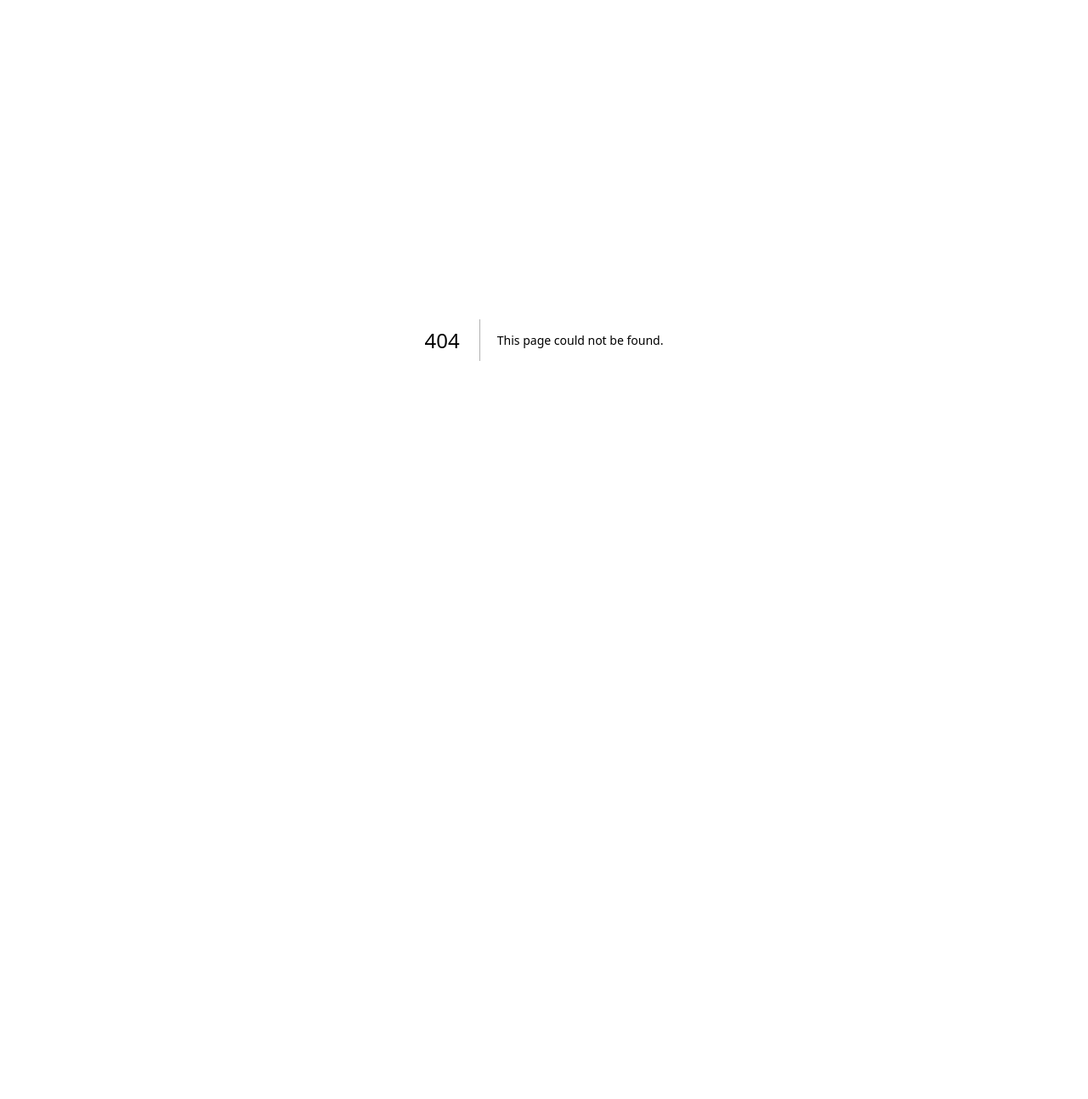
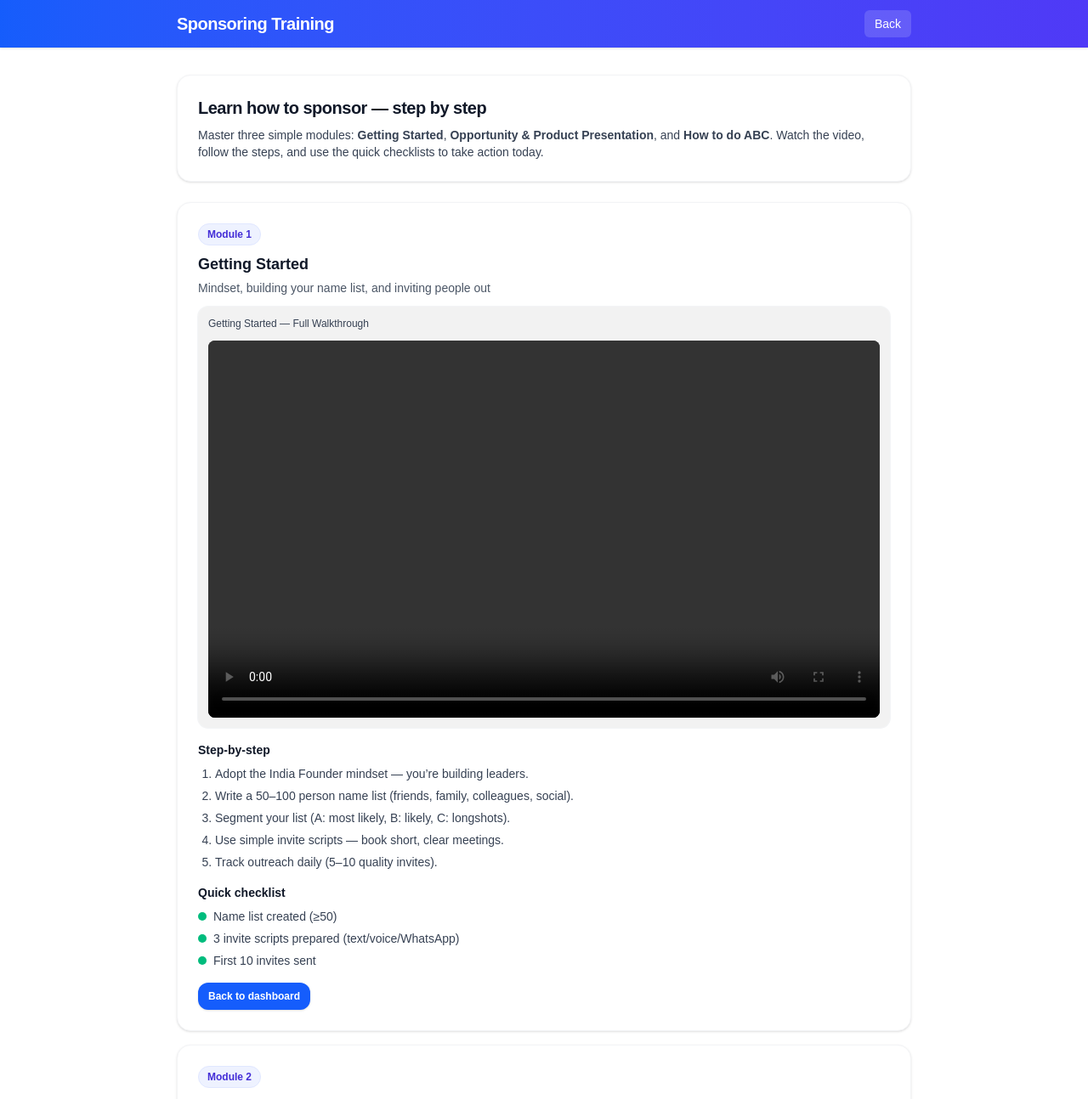
Before and after one commit to mav910623/india-landing, a Next.js app: page /train/sponsor in a window 1280 px wide. Before the commit this address had no page. Shown: the top 1294 px of the page at 85% size. Before the commit the page ends 800 px from the top, so only its background shows below. Built offline with nearby package versions, Linux system fonts and the light colour scheme; no server answers; sample sign-in values are in the browser's storage.

Commit message:
Dashboard: add 'Learn how to sponsor' CTA + Help modal link; add /train/sponsor training page with 3 modules and video placeholders

```diff
--- a/app/dashboard/page.js
+++ b/app/dashboard/page.js
@@ -293,10 +293,7 @@ export default function DashboardPage() {
   }
 
   /** Mission 2: number of L1 with ≥10 */
-  const l1Children = useMemo(
-    () => (childrenCache[currentUid] || []),
-    [childrenCache, currentUid]
-  );
+  const l1Children = childrenCache[currentUid] || [];
   const completedL1 = useMemo(() => {
     let c = 0;
     for (const kid of l1Children) {
@@ -386,35 +383,15 @@ export default function DashboardPage() {
 
   /** ===== UI ===== */
   return (
-    <div className="min-h-screen bg-gradient-to-b from-sky-50 via-white to-white pb-24">
-      {/* Soft ornaments (match register/login) */}
-      <div className="pointer-events-none fixed inset-0 -z-10">
-        <div className="absolute -top-24 -left-16 h-72 w-72 rounded-full bg-blue-100/40 blur-3xl" />
-        <div className="absolute -bottom-16 -right-24 h-72 w-72 rounded-full bg-indigo-100/40 blur-3xl" />
-      </div>
-
-      {/* Header — brand + actions */}
-      <header className="sticky top-0 z-30 bg-white/70 backdrop-blur supports-[backdrop-filter]:bg-white/60 border-b border-gray-100">
+    <div className="min-h-screen bg-white pb-24">
+      {/* Header */}
+      <header className="bg-gradient-to-r from-blue-600 to-indigo-600 text-white shadow-sm">
         <div className="mx-auto max-w-4xl px-4 py-3 flex items-center justify-between">
-          <div className="flex items-center gap-3 min-w-0">
-            <div className="rounded-2xl ring-1 ring-gray-100 shadow-sm p-2 bg-white shrink-0">
-              <Image
-                src="/nuvantage-icon.svg"
-                alt="NuVantage India"
-                width={40}
-                height={40}
-                priority
-                className="block"
-              />
-            </div>
-            <h1 className="text-[17px] sm:text-xl font-semibold tracking-tight text-gray-900 truncate">
-              Team Dashboard
-            </h1>
-          </div>
+          <h1 className="text-lg sm:text-xl font-semibold tracking-tight">Team Dashboard</h1>
           <div className="flex items-center gap-2">
             <button
               onClick={() => setShowHelp(true)}
-              className="rounded-2xl border border-gray-200 bg-white px-3 py-1.5 text-sm text-gray-800 hover:bg-gray-50 transition"
+              className="rounded-md bg-white/15 px-3 py-1.5 text-sm hover:bg-white/25 transition"
               title="How it works"
             >
               Help
@@ -424,7 +401,7 @@ export default function DashboardPage() {
                 await signOut(auth);
                 router.push("/login");
               }}
-              className="rounded-2xl bg-blue-600 px-3 py-1.5 text-sm font-semibold text-white hover:bg-blue-700 transition"
+              className="rounded-md bg-white/15 px-3 py-1.5 text-sm hover:bg-white/25 transition"
               title="Log out"
             >
               Logout
@@ -435,7 +412,7 @@ export default function DashboardPage() {
 
       <main className="mx-auto max-w-4xl px-4 py-6 sm:py-8">
         {/* ===== Hero ===== */}
-        <section className="rounded-3xl border border-gray-100/80 bg-white/80 backdrop-blur-sm shadow-xl p-4 sm:p-6">
+        <section className="rounded-2xl border border-gray-100 bg-white shadow-sm p-4 sm:p-6">
           <div className="flex items-center justify-between gap-3">
             <div className="min-w-0">
               <p className="text-sm text-gray-600">{greeting()},</p>
@@ -443,6 +420,26 @@ export default function DashboardPage() {
                 {userData?.name || "India Founder"}
               </h2>
               <p className="mt-2 text-sm text-gray-700">{heroLine()}</p>
+
+              {/* NEW: Learn how to sponsor button */}
+              <div className="mt-3">
+                <a
+                  href="/train/sponsor"
+                  className="inline-flex items-center gap-2 rounded-xl bg-indigo-600 text-white px-3 py-2 text-sm font-semibold hover:bg-indigo-700 active:scale-[0.99] shadow-sm"
+                  title="Step-by-step training"
+                >
+                  <svg xmlns="http://www.w3.org/2000/svg" width="16" height="16"
+                       viewBox="0 0 24 24" fill="none" stroke="currentColor"
+                       strokeWidth="2" strokeLinecap="round" strokeLinejoin="round"
+                       className="opacity-90">
+                    <path d="M4 19.5A2.5 2.5 0 0 0 6.5 22h11A2.5 2.5 0 0 0 20 19.5V6l-5-4H6.5A2.5 2.5 0 0 0 4 4.5z"/>
+                    <path d="M14 2v4a2 2 0 0 0 2 2h4"/>
+                    <path d="m12 12 4 2-4 2-4-2 4-2z"/>
+                  </svg>
+                  Learn how to sponsor
+                </a>
+              </div>
+
               {dashError && (
                 <div className="mt-3 rounded-xl bg-amber-50 px-4 py-3 text-sm text-amber-800 border border-amber-200">
                   {dashError}
@@ -562,7 +559,7 @@ export default function DashboardPage() {
         {/* ===== Team ===== */}
         <section
           id="teamSection"
-          className="mt-8 rounded-3xl border border-gray-100/80 bg-white/80 backdrop-blur-sm shadow-xl p-4 sm:p-6"
+          className="mt-8 rounded-2xl border border-gray-100 bg-white shadow-sm p-4 sm:p-6"
         >
           <div className="flex items-center justify-between gap-3">
             <div className="flex items-center gap-3">
@@ -581,7 +578,6 @@ export default function DashboardPage() {
             {treeLoading && <span className="text-xs text-gray-500">Loading…</span>}
           </div>
 
-          {/* Level stats — now behind the arrow */}
           {showLevelBreakdown && (
             <div className="mt-3 -mx-1 overflow-x-auto">
               <div className="flex gap-2 px-1 pb-1">
@@ -650,11 +646,11 @@ export default function DashboardPage() {
       </main>
 
       {/* Sticky bottom action bar */}
-      <div className="fixed bottom-0 inset-x-0 z-40 border-t border-gray-200 bg-white/90 backdrop-blur supports-[backdrop-filter]:bg-white/75">
+      <div className="fixed bottom-0 inset-x-0 z-40 border-t border-gray-200 bg-white/95 backdrop-blur supports-[backdrop-filter]:bg-white/80">
         <div className="mx-auto max-w-4xl px-4 py-2.5 grid grid-cols-2 gap-2">
           <button
             onClick={handleCopy}
-            className="rounded-2xl bg-blue-600 text-white px-3 py-2.5 text-sm font-semibold hover:bg-blue-700 shadow-sm"
+            className="rounded-xl bg-blue-600 text-white px-3 py-2 text-sm font-medium hover:bg-blue-700 shadow-sm"
             title="Copy your referral link"
           >
             Copy Invite Link
@@ -666,7 +662,7 @@ export default function DashboardPage() {
             )}`}
             target="_blank"
             rel="noopener noreferrer"
-            className="rounded-2xl border border-emerald-200 bg-emerald-50 px-3 py-2.5 text-sm text-emerald-700 hover:bg-emerald-100 text-center font-semibold shadow-sm"
+            className="rounded-xl border border-emerald-200 bg-emerald-50 px-3 py-2 text-sm text-emerald-700 hover:bg-emerald-100 text-center font-medium shadow-sm"
             title="Share on WhatsApp"
           >
             Share on Whatsapp
@@ -700,6 +696,16 @@ export default function DashboardPage() {
                 <li>Multiply into <strong>Level 2</strong>: support <strong>3</strong> leaders to reach <strong>10/10</strong> (Mission 3).</li>
                 <li>Tap <strong>+</strong> to drill into deeper levels. Open a row to view phone & WhatsApp.</li>
               </ol>
+
+              {/* NEW: Inline CTA inside help */}
+              <div className="mt-4">
+                <a
+                  href="/train/sponsor"
+                  className="inline-flex items-center gap-2 rounded-xl bg-indigo-600 text-white px-3 py-2 text-xs font-semibold hover:bg-indigo-700 active:scale-[0.99] shadow-sm"
+                >
+                  📘 Learn how to sponsor
+                </a>
+              </div>
             </div>
           </div>
         </div>
@@ -816,10 +822,7 @@ function TreeChildren({
   l1Progress,
   fetchL1Progress,
 }) {
-  const kids = useMemo(
-    () => (childrenCache[parentId] || []),
-    [childrenCache, parentId]
-  );
+  const kids = childrenCache[parentId] || [];
   const manyRows = kids.length > VIRTUALIZE_THRESHOLD;
 
   const parentRef = useRef(null);
--- /dev/null
+++ b/app/train/sponsor/page.js
@@ -0,0 +1,195 @@
+"use client";
+
+import { useEffect, useState } from "react";
+import { useRouter } from "next/navigation";
+import { auth } from "@/lib/firebase";
+
+export const dynamic = "force-dynamic";
+export const fetchCache = "force-no-store";
+
+export default function SponsorTrainingPage() {
+  const router = useRouter();
+  const [ready, setReady] = useState(false);
+
+  useEffect(() => {
+    const unsub = auth.onAuthStateChanged((u) => {
+      if (!u) router.replace("/login");
+      else setReady(true);
+    });
+    return () => unsub();
+  }, [router]);
+
+  if (!ready) {
+    return (
+      <div className="min-h-screen flex items-center justify-center bg-white">
+        <p className="text-base text-gray-500">Loading…</p>
+      </div>
+    );
+  }
+
+  return (
+    <div className="min-h-screen bg-white">
+      {/* Top bar (kept simple to match app aesthetic) */}
+      <header className="bg-gradient-to-r from-blue-600 to-indigo-600 text-white shadow-sm">
+        <div className="mx-auto max-w-4xl px-4 py-3 flex items-center justify-between">
+          <h1 className="text-lg sm:text-xl font-semibold tracking-tight">Sponsoring Training</h1>
+          <a
+            href="/dashboard"
+            className="rounded-md bg-white/15 px-3 py-1.5 text-sm hover:bg-white/25 transition"
+          >
+            Back
+          </a>
+        </div>
+      </header>
+
+      <main className="mx-auto max-w-4xl px-4 py-6 sm:py-8">
+        {/* Hero / Intro */}
+        <section className="rounded-2xl border border-gray-100 bg-white shadow-sm p-4 sm:p-6">
+          <h2 className="text-xl font-extrabold text-gray-900 tracking-tight">
+            Learn how to sponsor — step by step
+          </h2>
+          <p className="mt-2 text-sm text-gray-700">
+            Master three simple modules: <strong>Getting Started</strong>,{" "}
+            <strong>Opportunity & Product Presentation</strong>, and{" "}
+            <strong>How to do ABC</strong>. Watch the video, follow the steps, and use the quick
+            checklists to take action today.
+          </p>
+        </section>
+
+        {/* Modules */}
+        <div className="mt-6 grid gap-4">
+          <ModuleCard
+            index={1}
+            title="Getting Started"
+            subtitle="Mindset, building your name list, and inviting people out"
+            videoTitle="Getting Started — Full Walkthrough"
+            // Replace with your actual video URL when ready
+            videoSrc=""
+            poster=""
+            steps={[
+              "Adopt the India Founder mindset — you’re building leaders.",
+              "Write a 50–100 person name list (friends, family, colleagues, social).",
+              "Segment your list (A: most likely, B: likely, C: longshots).",
+              "Use simple invite scripts — book short, clear meetings.",
+              "Track outreach daily (5–10 quality invites).",
+            ]}
+            checklist={[
+              "Name list created (≥50)",
+              "3 invite scripts prepared (text/voice/WhatsApp)",
+              "First 10 invites sent",
+            ]}
+          />
+
+          <ModuleCard
+            index={2}
+            title="Opportunity & Product Presentation"
+            subtitle="How to present the business and share product stories"
+            videoTitle="Opportunity & Product Basics"
+            videoSrc=""
+            poster=""
+            steps={[
+              "Open with your story (why India, why now).",
+              "Show the simple business model: Build → Duplicate → Multiply.",
+              "Highlight 2–3 flagship products with simple benefits.",
+              "Handle basics: time, tools, support, and next steps.",
+              "Close clearly: invite to register or book ABC with upline.",
+            ]}
+            checklist={[
+              "Personal 60–90s story practiced",
+              "2–3 product highlights ready",
+              "Closing questions scripted",
+            ]}
+          />
+
+          <ModuleCard
+            index={3}
+            title="How to do ABC"
+            subtitle="Link people to value: A = Value Add, B = Bridge, C = Customer/Prospect"
+            videoTitle="ABC — Value Add, Bridge, Customer"
+            videoSrc=""
+            poster=""
+            steps={[
+              "A (Value Add): pick the right asset — live meeting, upline, short recording.",
+              "B (Bridge): edify the asset — why it helps your prospect.",
+              "C (Customer/Prospect): confirm time, send link, and set expectations.",
+              "After: confirm attendance, and schedule the follow-up.",
+              "Close with a clear decision or next step.",
+            ]}
+            checklist={[
+              "3 value-add options listed (meeting/upline/tools)",
+              "Bridge script written",
+              "Follow-up template ready",
+            ]}
+          />
+        </div>
+      </main>
+    </div>
+  );
+}
+
+function ModuleCard({ index, title, subtitle, videoTitle, videoSrc, poster, steps, checklist }) {
+  return (
+    <section className="rounded-2xl border border-gray-100 bg-white shadow-sm p-4 sm:p-6">
+      <div className="flex items-start justify-between gap-3">
+        <div className="min-w-0">
+          <div className="inline-flex items-center gap-2 text-xs font-semibold text-indigo-700 bg-indigo-50 border border-indigo-100 rounded-full px-2.5 py-1">
+            Module {index}
+          </div>
+          <h3 className="mt-2 text-lg font-semibold text-gray-900">{title}</h3>
+          {subtitle && <p className="mt-1 text-sm text-gray-600">{subtitle}</p>}
+        </div>
+      </div>
+
+      {/* Video */}
+      <div className="mt-3 rounded-xl overflow-hidden ring-1 ring-gray-100 bg-black/5">
+        <div className="px-3 pt-3 text-xs font-medium text-gray-700">{videoTitle}</div>
+        <div className="p-3">
+          <div className="aspect-video w-full rounded-lg overflow-hidden bg-black/80">
+            {/* Replace src with your hosted MP4 or HLS URL when available */}
+            <video controls playsInline poster={poster} className="w-full h-full">
+              {videoSrc ? (
+                <source src={videoSrc} type="video/mp4" />
+              ) : null}
+              {!videoSrc && (
+                <track kind="captions" srcLang="en" label="English" />
+              )}
+            </video>
+          </div>
+        </div>
+      </div>
+
+      {/* Steps */}
+      <div className="mt-4">
+        <h4 className="text-sm font-semibold text-gray-900">Step-by-step</h4>
+        <ol className="mt-2 list-decimal pl-5 space-y-1.5 text-sm text-gray-700">
+          {steps.map((s, i) => (
+            <li key={i}>{s}</li>
+          ))}
+        </ol>
+      </div>
+
+      {/* Checklist */}
+      <div className="mt-4">
+        <h4 className="text-sm font-semibold text-gray-900">Quick checklist</h4>
+        <ul className="mt-2 space-y-1.5 text-sm text-gray-700">
+          {checklist.map((c, i) => (
+            <li key={i} className="flex items-center gap-2">
+              <span className="inline-block h-2.5 w-2.5 rounded-full bg-emerald-500" />
+              <span>{c}</span>
+            </li>
+          ))}
+        </ul>
+      </div>
+
+      {/* CTA row */}
+      <div className="mt-4 flex flex-wrap items-center gap-2">
+        <a
+          href="/dashboard"
+          className="inline-flex items-center gap-2 rounded-xl bg-blue-600 text-white px-3 py-2 text-xs font-semibold hover:bg-blue-700 active:scale-[0.99] shadow-sm"
+        >
+          Back to dashboard
+        </a>
+      </div>
+    </section>
+  );
+}
```
